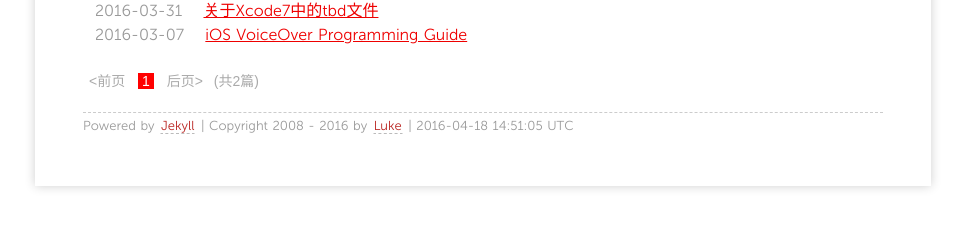
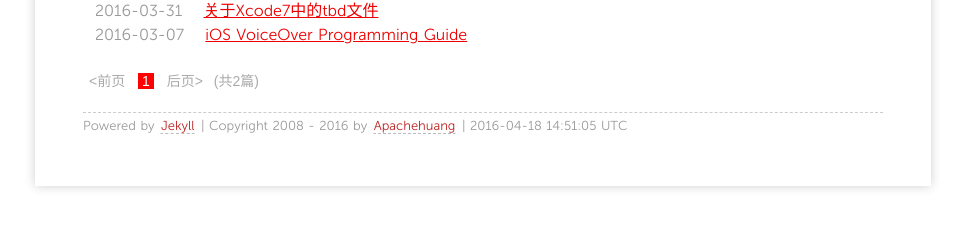
Before and after one commit to JimmyHuang0824/jimmyhuang0824.github.com, a Jekyll site: the page built from index.html, in a window 1280 px wide. Shown: the part 231-459 px from the top of the page, without its empty margins (157-1122 px from the left). Built offline with Jekyll 4.4.1, drawn with Linux system fonts in a browser that asks for light colours; the list of posts is cut into pages by our own code.

Commit message:
修_layouts/default.html中的个人信息

```diff
--- a/_layouts/default.html
+++ b/_layouts/default.html
@@ -35,7 +35,7 @@
       </div>
 
     <footer>
-        <p><small>Powered by <a href="https://github.com/mojombo/jekyll">Jekyll</a> | Copyright 2008 - {{site.time | date:"%Y"}} by <a href="http://geeklu.com/about/">Luke</a> | <span class="label label-info">{{site.time | date:"%Y-%m-%d %H:%M:%S %Z"}}</span></small></p>
+        <p><small>Powered by <a href="https://github.com/mojombo/jekyll">Jekyll</a> | Copyright 2008 - {{site.time | date:"%Y"}} by <a href="http://jimmyhuang0824.github.io/about/">Apachehuang</a> | <span class="label label-info">{{site.time | date:"%Y-%m-%d %H:%M:%S %Z"}}</span></small></p>
     </footer>
 
     </div>
```
